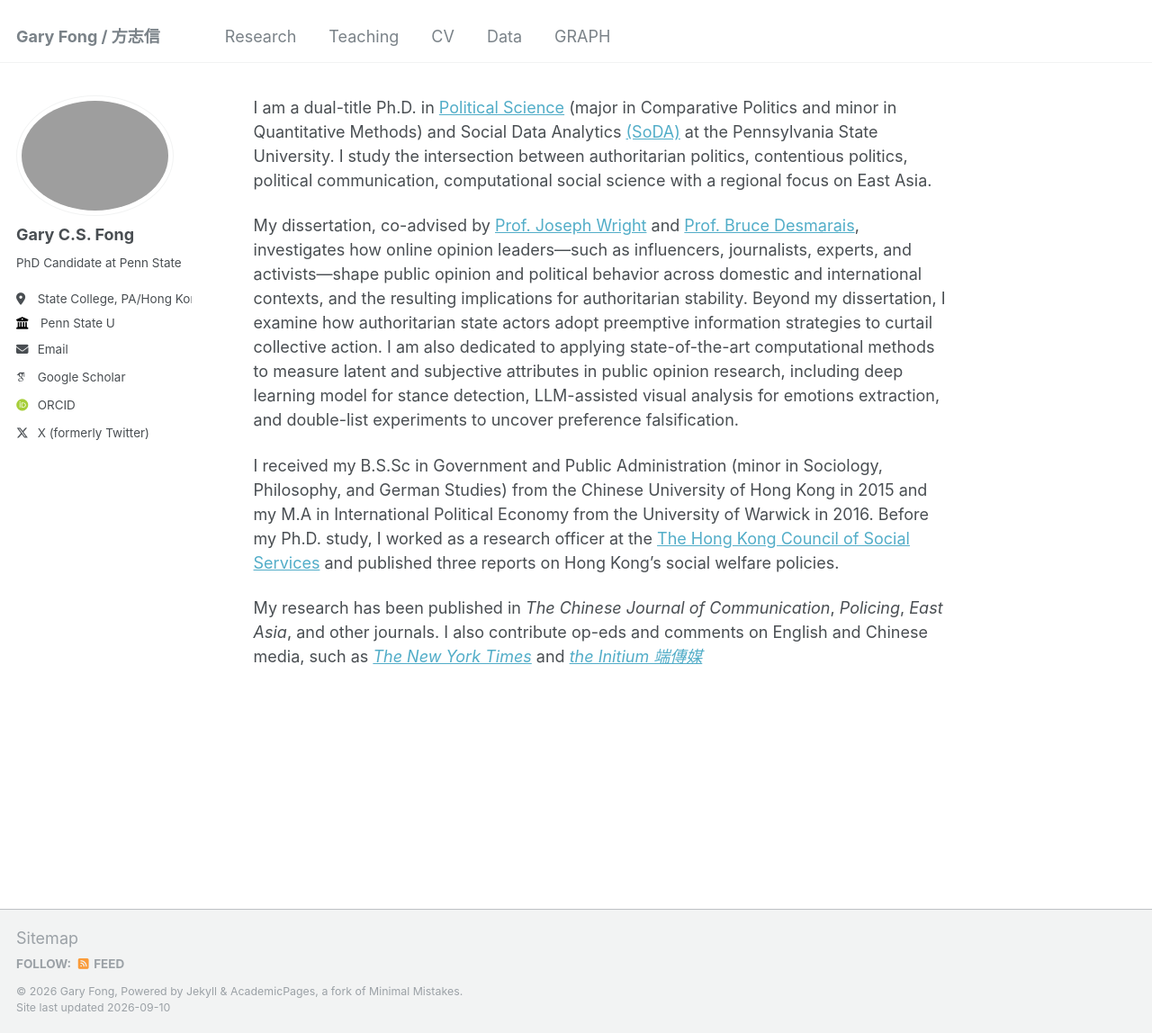
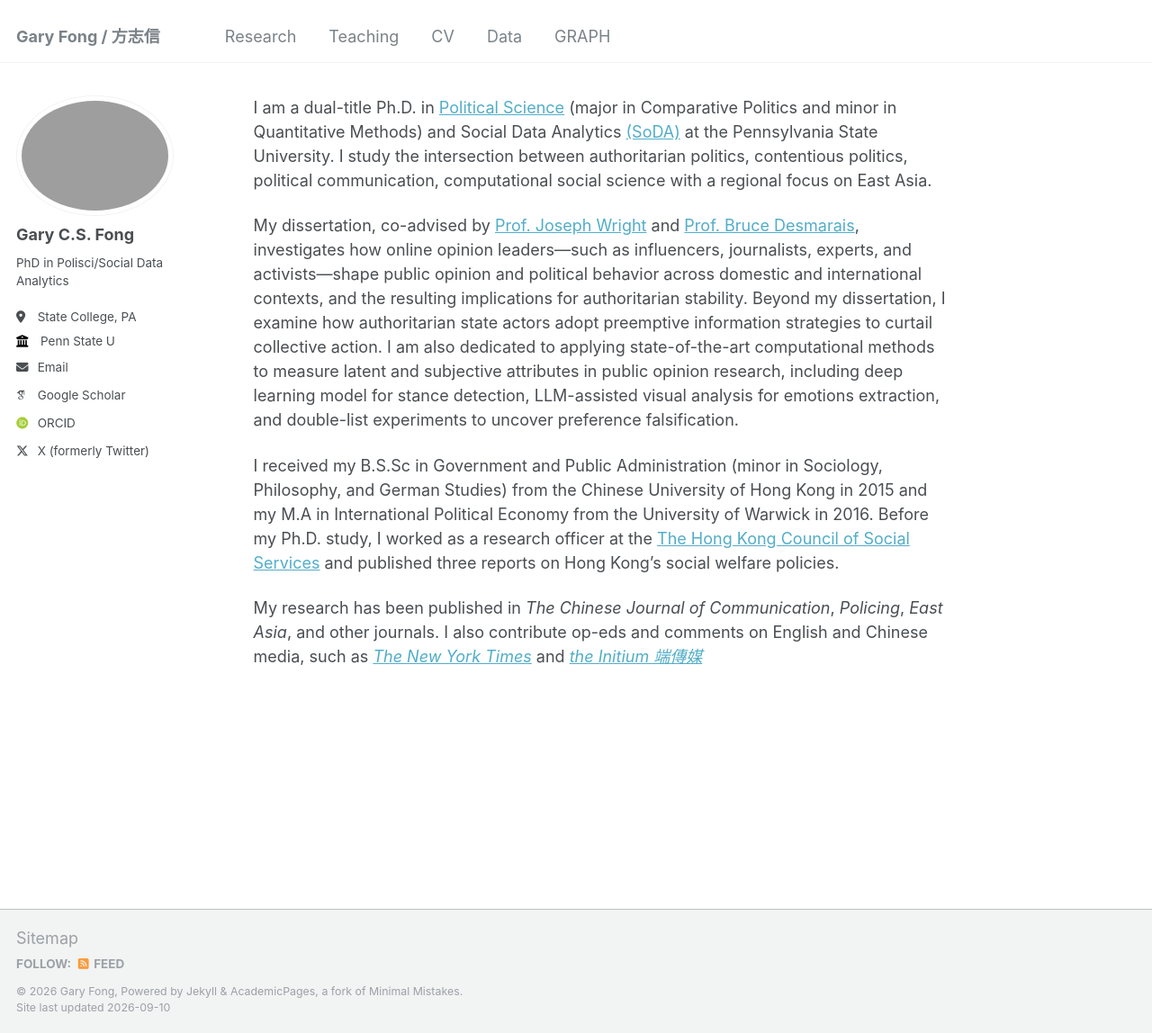
Before and after one commit to sap98fcs/sap98fcs.github.io, a Jekyll site: the page built from _pages/about.md, in a window 1280 px wide and 1148 px high. Shown: the whole window at 90% size. Built offline with Jekyll 4.4.1, drawn with Linux system fonts in a browser that asks for light colours; some web fonts are replaced.

Commit message:
Update _config.yml

```diff
--- a/_config.yml
+++ b/_config.yml
@@ -24,8 +24,8 @@ author:
   avatar           : "Fong_Gary.jpg"
   name             : "Gary C.S. Fong"
   pronouns         : #NA
-  bio              : "PhD Candidate at Penn State"
-  location         : "State College, PA/Hong Kong"
+  bio              : "PhD in Polisci/Social Data Analytics"
+  location         : "State College, PA"
   employer         : "Penn State U"
   uri              : # URL
   email            : "sap98fcs@gmail.com"
```
